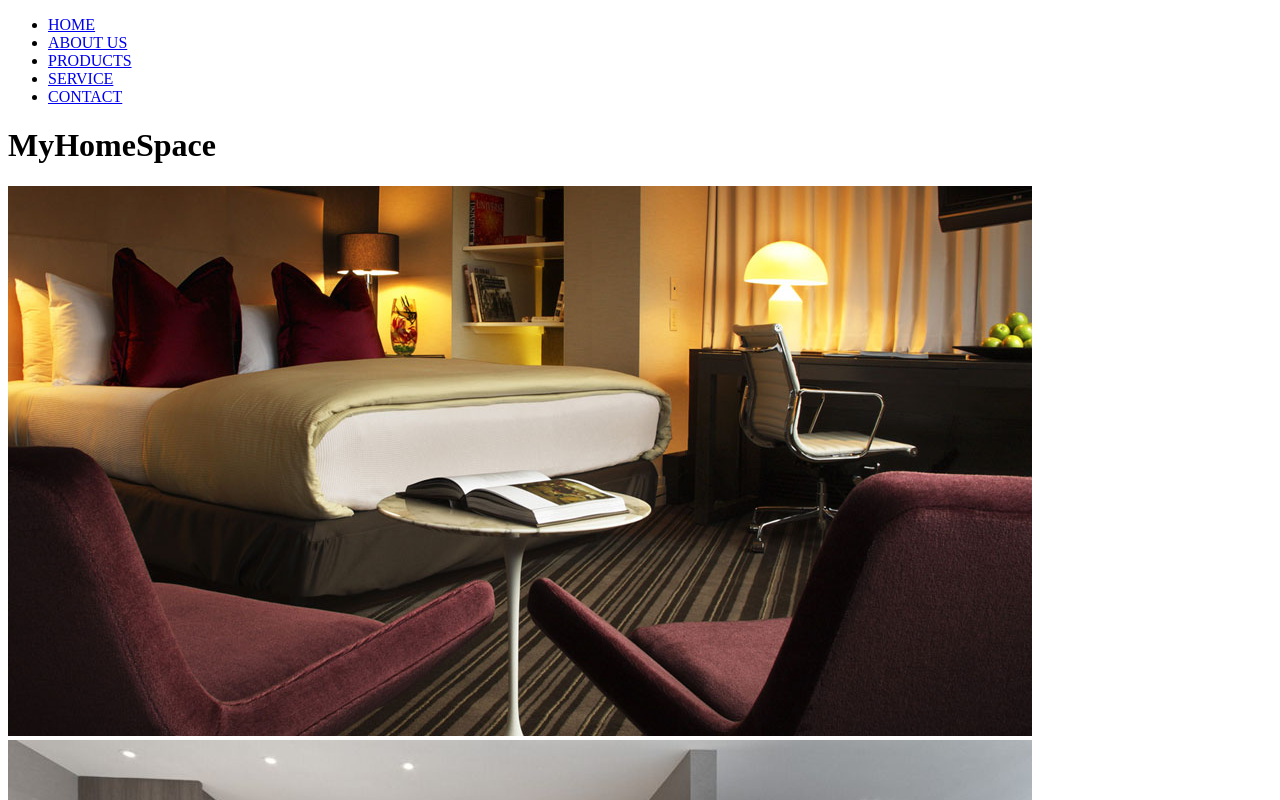
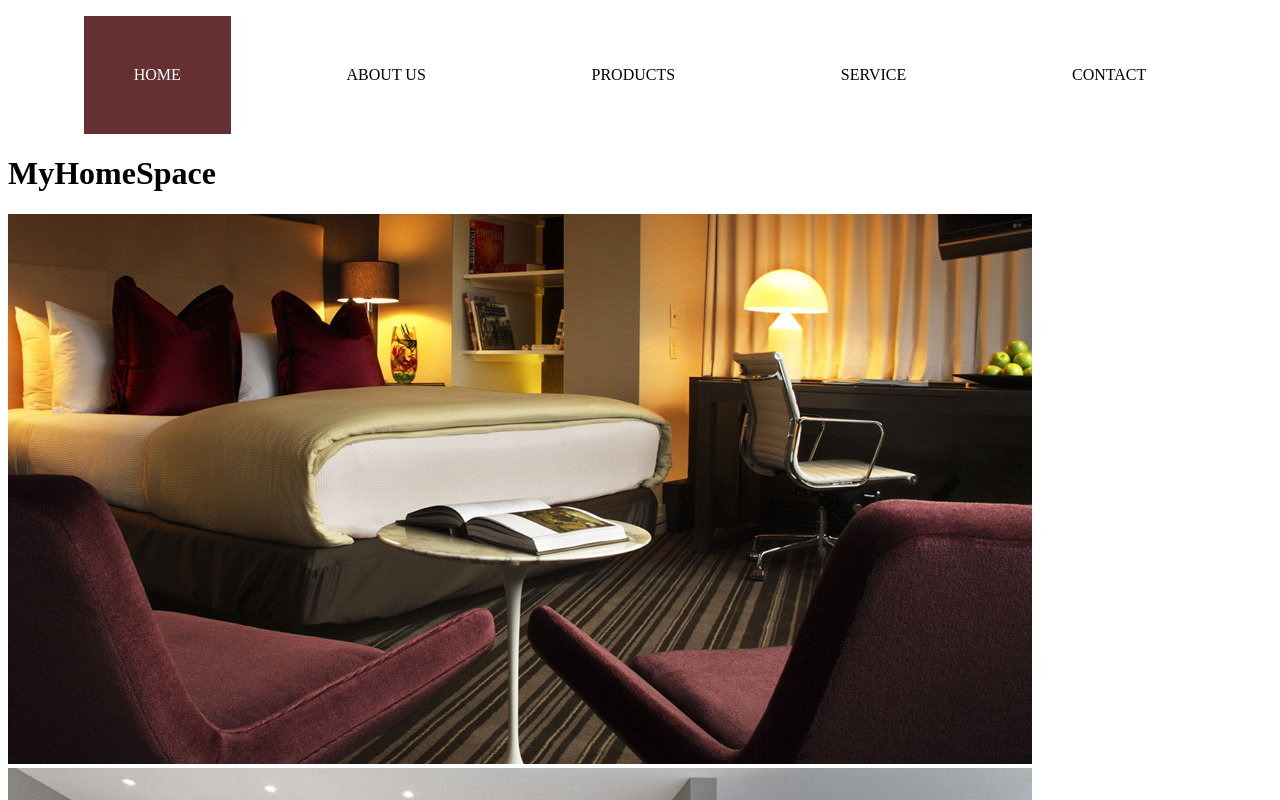
Before and after one commit to fb-lb/my_home_space, a plain HTML site: page index.html in a window 1280 px wide. Shown: the top 800 px of the page. Drawn offline with Linux system fonts and the light colour scheme.

Commit message:
Add header CSS, add BEM class, modify section elements into div elements, modify some section elements into article elements

```diff
--- a/assets/css/style.css
+++ b/assets/css/style.css
@@ -0,0 +1,48 @@
+/* header {
+    display: flex;
+} */
+
+/* header nav {
+    display: flex;
+} */
+
+.menu__list {
+    display: flex;
+    flex-direction: row;
+    justify-content:space-evenly;
+    padding: 0 10px;
+
+}
+ .menu__item {
+    /* background-color: #662F32; */
+    list-style-type: none;
+    box-sizing: border-box;
+    /* flex-basis: 20%; */
+    margin: 0 0;
+    padding: 50px 50px;
+    text-align: center;
+ }
+
+ .menu__item--active {
+    background-color: #662F32;
+    list-style-type: none;
+    box-sizing: border-box;
+    /* flex-basis: 20%; */
+    margin: 0 0;
+    padding: 50px 50px;
+    text-align: center;
+ }
+
+ .menu__link {
+    font-size: 1rem;
+    color: black;
+    text-decoration: none;
+    justify-self: center;
+ }
+
+ .menu__link--active {
+    font-size: 1rem;
+    color: white;
+    text-decoration: none;
+    justify-self: center;
+ }
--- a/index.html
+++ b/index.html
@@ -9,50 +9,50 @@
 </head>
 <body>
     <header>
-        <nav>
-            <ul>
-                <li><a href="./index.html">HOME</a></li>
-                <li><a href="#">ABOUT US</a></li>
-                <li><a href="#">PRODUCTS</a></li>
-                <li><a href="#">SERVICE</a></li>
-                <li><a href="#">CONTACT</a></li>
+        <nav class="menu">
+            <ul class="menu__list">
+                <li class="menu__item--active"><a class="menu__link--active" href="./index.html">HOME</a></li>
+                <li class="menu__item"><a class="menu__link" href="#">ABOUT US</a></li>
+                <li class="menu__item"><a class="menu__link" href="#">PRODUCTS</a></li>
+                <li class="menu__item"><a class="menu__link" href="#">SERVICE</a></li>
+                <li class="menu__item"><a class="menu__link" href="#">CONTACT</a></li>
             </ul>
         </nav>
     </header>
     <main>
         <h1>MyHomeSpace</h1>
-        <section>
+        <div>
             <img src="./assets/img/carousel/carousel-1.jpg" alt="Bedroom with subdued light. In the foreground there are two chairs with a table and a book on it. On the backeground there is a bed on the left and a desk with an office chair on the right.">
             <img src="./assets/img/carousel/carousel-2.jpg" alt="In the foreground, there is the dining room with a table, three chairs, three plates, cutlery, glasses and a plant. In the background, there is the living room on the right, an american kitchen on the left and a corridor between them. There is a table with a chair in the living room.">
             <img src="./assets/img/carousel/carousel-3.jpg" alt="In the foreground, there is the living room with a sofa, a chair, a table front of the TV. In the background, there is the dining room on the right with a table and six chairs at least, on the left of the dining room there is another room with a door between them.">
-        </section>
-        <section>
-            <section>
+        </div>
+        <div>
+            <article>
                 <h2>LAST WORKS</h2>
                 <img src="./assets/img/pic1.jpg" alt="Living room during the day, mostly white with a sofa, a chair and a table between them. There is a fireplace with fire. On the right of the picture we can see the kitchen worktop.">
                 <p>Lorem ipsum, dolor sit amet consectetur adipisicing elit. Cupiditate, nostrum? Officia vitae temporibus praesentium molestias ipsum nemo dignissimos, exercitationem distinctio aut, excepturi autem pariatur iste esse, quia suscipit repellendus totam!</p>
                 <button type="button">
                     <img src="./assets/img/plus_btn.png" alt="Plus button">
                 </button>
-            </section>
-            <section>
+            </article>
+            <article>
                 <h2>PRODUCTS</h2>
                 <img src="./assets/img/pic2.jpg" alt="A leather red sofa on a white floor and front of a orange wall. There is a red square hanging on the wall above the sofa , two vases on the right of the sofa and a lamp at its left.">
                 <p>Lorem ipsum, dolor sit amet consectetur adipisicing elit. Magnam laborum temporibus corrupti ducimus quas ex! Nisi, voluptatibus numquam enim, expedita amet quis perferendis corporis cumque fugiat modi velit, aliquid inventore?</p>
                 <button type="button">
                     <img src="./assets/img/plus_btn.png" alt="Plus button">
                 </button>
-            </section>
-            <section>
+            </article>
+            <article>
                 <h2>SERVICE</h2>
                 <img src="./assets/img/pic3.jpg" alt="Bedroom during the day with white walls, a double bed, two bedside tables with a lamp on each one. There are a table and two red chairs on the left of the bed. Behind the table there is a bay window with two curtains, one transparent and the other one is brown.">
                 <p>Lorem ipsum dolor sit amet consectetur adipisicing elit. Vero et repellat neque dicta labore voluptatem, corrupti odio illo est dolores facere, iusto iste nesciunt praesentium sed? Quisquam ab necessitatibus explicabo!</p>
                 <button type="button">
                     <img src="./assets/img/plus_btn.png" alt="Plus button">
                 </button>
-            </section>
-        </section>
-        <section>
+            </article>
+        </div>
+        <div>
             <section>
                 <h2>Testimonials</h2>
                 <ul>
@@ -63,19 +63,19 @@
                     <li>Lorem ipsum dolor sit amet consectetur adipisicing elit. Voluptatibus quibusdam tempora necessitatibus dolorum consequatur</li>
                 </ul>
             </section>
-            <section>
+            <article>
                 <h2>Premium services</h2>
                 <p>Lorem ipsum dolor sit amet, consectetur adipisicing elit.</p>
                 <p>Lorem ipsum dolor sit amet consectetur adipisicing elit. Asperiores minima necessitatibus recusandae nobis, dignissimos ut id natus quos nihil minus quo debitis labore neque temporibus aspernatur quam officia quod. Distinctio?</p>
                 <button type="button">Read More</button>
-            </section>
-            <section>
+            </article>
+            <article>
                 <h2>About us</h2>
                 <p>Lorem ipsum dolor sit amet, consectetur adipisicing elit. Lorem ipsum dolor sit amet, consectetur adipisicing elit.</p>
                 <p>Lorem ipsum dolor sit, amet consectetur adipisicing elit. Earum repellendus magnam ad nesciunt quae. Rerum amet voluptas rem consequuntur iste doloremque laborum, nesciunt assumenda, itaque eveniet deserunt vitae aliquid possimus?</p>
                 <button type="button">Read More</button>
-            </section>
-        </section>
+            </article>
+        </div>
     </main>
     <footer>
         <small>Desing by Ispace</small>
```
